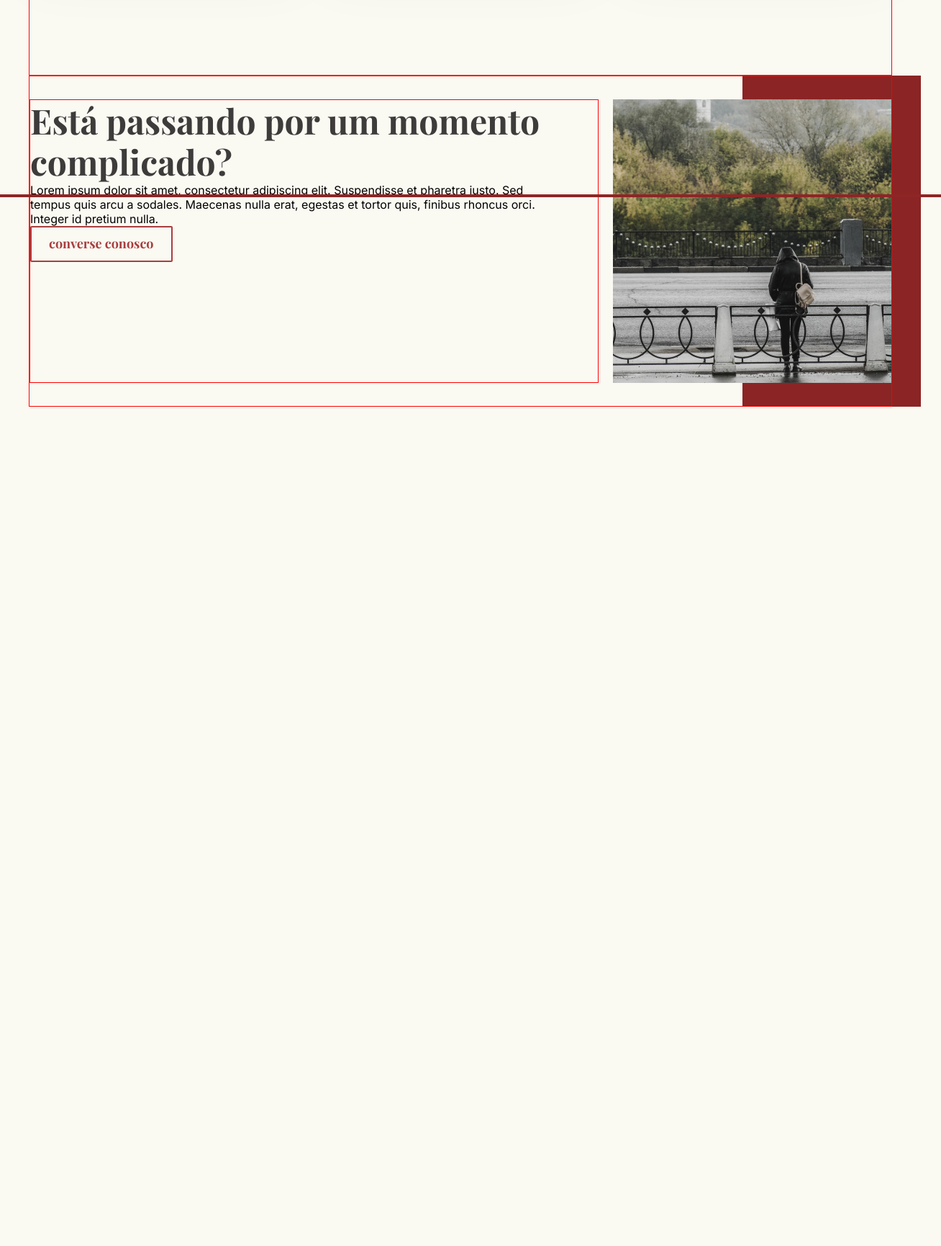
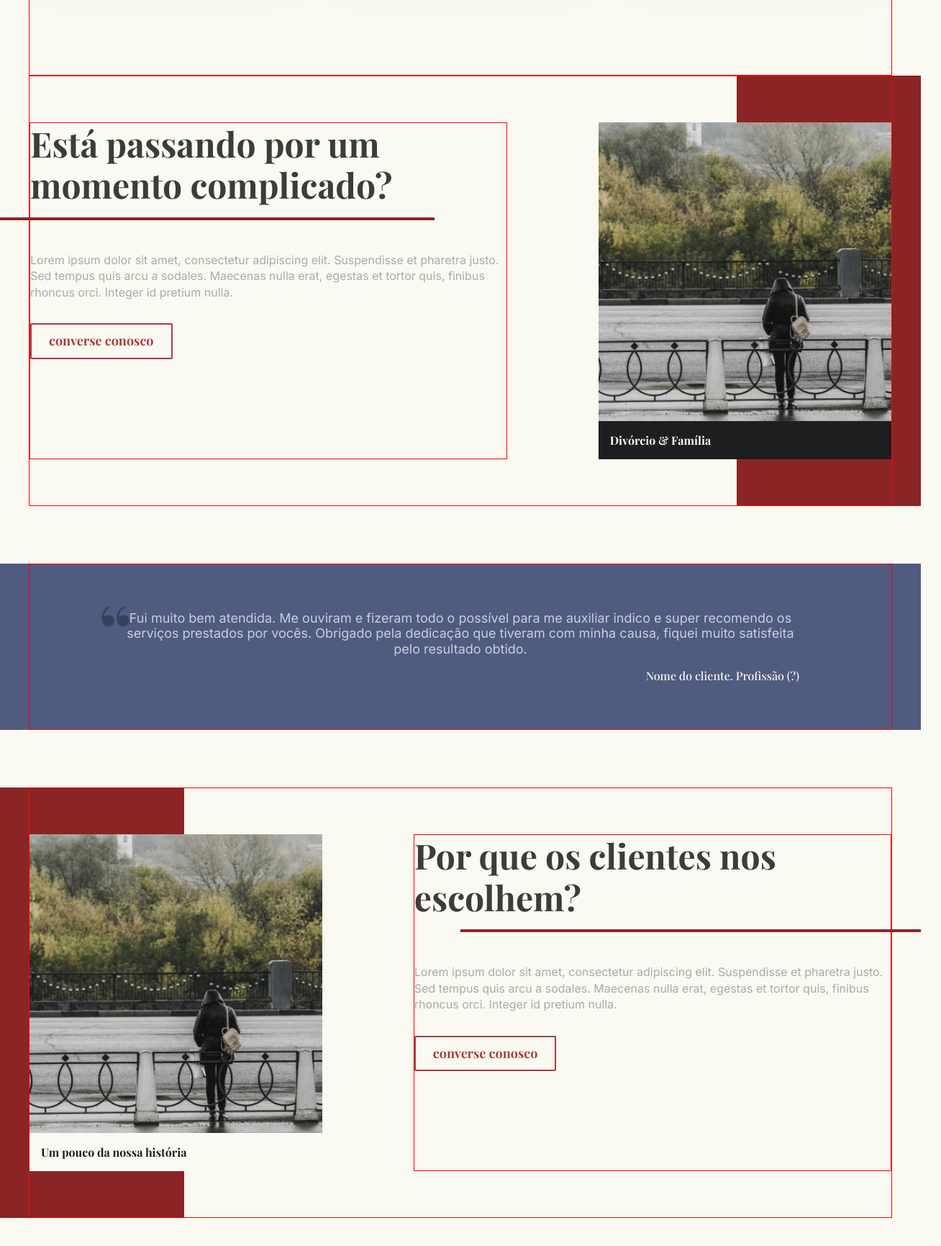
Before and after one commit to combizera/gabiBortoluzzi, a plain HTML site: page index.html in a window 1280 px wide. Shown: the part 1300-3031 px from the top of the page at 72% size, 1308 px wide, since content can reach past the window. Before the commit the page ends 2025 px from the top, so only its background shows below. Drawn offline with nearby package versions, Linux system fonts and the light colour scheme.

Commit message:
sobre-desktop

```diff
--- a/assets/css/_layout.scss
+++ b/assets/css/_areas.scss
@@ -1,71 +1,4 @@
-header {
-  display: flex;
-  justify-content: space-between;
-}
-
-.container {
-  max-width: 1200px;
-  margin: 0 auto !important;
-}
-
-.header__logo img {
-  max-width: 100%;
-}
-
-.header__nav {
-  display: flex;
-  align-items: center;
-  justify-content: center;
-}
-.header__nav ul {
-  gap: $gap4;
-}
-
-.divisor {
-  &::after {
-    content: "";
-    display: block;
-    position: absolute;
-    width: 110%;
-    height: 4px;
-    left: -100px;
-    background: $red-normal;
-    transform: translateY(16px);
-  }
-}
-
-// Hero
-.hero {
-  display: grid;
-  grid-template-columns: 1fr 1fr;
-}
-
-.hero__txt {
-  position: relative;
-  display: flex;
-  flex-direction: column;
-  padding-top: $gap9;
-}
-
-.hero__cta {
-  margin-top: 4rem;
-}
-
-.hero__img {
-  display: flex;
-  justify-content: flex-end;
-  padding: $gap4 0;
-
-  img {
-    filter: drop-shadow(0px 74px 80px rgba(0, 0, 0, 0.14))
-      drop-shadow(0px 27.0112px 29.2013px rgba(0, 0, 0, 0.0965974))
-      drop-shadow(0px 13.1134px 14.1767px rgba(0, 0, 0, 0.0778807))
-      drop-shadow(0px 6.42845px 6.94968px rgba(0, 0, 0, 0.0621193))
-      drop-shadow(0px 2.54182px 2.74791px rgba(0, 0, 0, 0.0434026));
-  }
-}
-
-// Seção Áreas
+// Seção Áreas de Atuação
 
 .areas {
   display: flex;
@@ -140,30 +73,3 @@ header {
     }
   }
 }
-
-// Seção Chamada
-.chamada-bg {
-  background: linear-gradient(90deg, #faf9f2 80.59%, #8b2424 80.6%);
-}
-
-.chamada {
-  display: grid;
-  grid-template-columns: 66% 34%;
-  padding: $gap4 0;
-}
-
-.chamada__txt {
-  padding-right: 4rem;
-  display: flex;
-  flex-direction: column;
-  align-items: flex-start;
-
-  a {
-    display: inline-flex;
-  }
-}
-
-.chamada__img {
-  display: flex;
-  justify-content: flex-end;
-}
--- /dev/null
+++ b/assets/css/_base.scss
@@ -0,0 +1,57 @@
+// Cores
+
+$bg-light: #faf9f2;
+
+$grey-light: #aaa;
+$grey-dark: #3e3b3b;
+$grey-black: #1d1e1f;
+
+$red-light: #a83e3e;
+$red-normal: #8f2525;
+$red-dark: #3c1e1e;
+
+// Espaçamentos
+
+$gap0: 0px;
+$gap1: 8px;
+$gap2: 16px;
+$gap3: 24px;
+$gap4: 32px;
+$gap5: 48px;
+$gap6: 64px;
+$gap7: 80px;
+$gap8: 96px;
+$gap9: 128px;
+
+// Elementos Base
+
+.container {
+  max-width: 1200px;
+  margin: 0 auto !important;
+}
+
+.divisor {
+  &::after {
+    content: "";
+    display: block;
+    position: absolute;
+    width: 100%;
+    height: 4px;
+    left: -100px;
+    background: $red-normal;
+    transform: translateY(16px);
+  }
+}
+
+.divisor2 {
+  &::after {
+    content: "";
+    display: block;
+    position: absolute;
+    width: 50%;
+    height: 4px;
+    right: 0px;
+    background: $red-normal;
+    transform: translateY(16px);
+  }
+}
--- /dev/null
+++ b/assets/css/_chamada.scss
@@ -0,0 +1,61 @@
+// Seção Chamada
+.chamada-bg {
+  background: linear-gradient(90deg, #faf9f2 80%, #8b2424 80%);
+}
+.chamada-bg2 {
+  background: linear-gradient(90deg, #8b2424 20%, #faf9f2 20%);
+}
+
+.chamada {
+  display: grid;
+  grid-template-columns: 66% 34%;
+  padding: $gap6 0;
+}
+.chamada2 {
+  display: grid;
+  grid-template-columns: 34% 66%;
+  padding: $gap6 0;
+}
+
+.chamada__txt {
+  margin-right: 16%;
+  display: flex;
+  flex-direction: column;
+  align-items: flex-start;
+  position: relative;
+
+  a {
+    display: inline-flex;
+  }
+  p {
+    margin: $gap6 0 $gap4 0;
+  }
+}
+
+.chamada__txt2 {
+  margin-left: 16%;
+  display: flex;
+  flex-direction: column;
+  align-items: flex-start;
+  a {
+    display: inline-flex;
+  }
+  p {
+    margin: $gap6 0 $gap4 0;
+  }
+}
+
+.chamada__img {
+  display: flex;
+  justify-content: flex-end;
+  flex-direction: column;
+}
+
+.chamada__img-leg {
+  background-color: $grey-black;
+  color: $bg-light;
+}
+.chamada__img-leg2 {
+  background-color: $bg-light;
+  color: $grey-black;
+}
--- a/assets/css/_colors.scss
+++ /dev/null
@@ -1,8 +0,0 @@
-$bg-light: #faf9f2;
-
-$grey-dark: #3e3b3b;
-$grey-light: #aaa;
-
-$red-light: #a83e3e;
-$red-normal: #8f2525;
-$red-dark: #3c1e1e;
--- /dev/null
+++ b/assets/css/_depo.scss
@@ -0,0 +1,43 @@
+.depo-bg {
+  background-color: #505b80;
+  margin: $gap7 0;
+}
+
+.depo {
+  padding: $gap6 $gap9;
+  text-align: center;
+}
+
+.depo__depo {
+  font-size: 1.125rem;
+  line-height: 120%;
+
+  text-align: center;
+
+  color: rgba(255, 255, 255, 0.7);
+  position: relative;
+
+  &::before {
+    content: "“";
+    font-family: "Playfair Display", serif;
+    font-weight: 700;
+    font-size: 100px;
+    line-height: 100px;
+    /* identical to box height, or 100% */
+
+    color: #03060d;
+
+    opacity: 0.3;
+    position: absolute;
+    top: -1.5rem;
+    left: -2rem;
+  }
+}
+
+.depo__name {
+  font-family: "Playfair Display";
+  text-align: right;
+  margin-top: $gap2;
+
+  color: $bg-light;
+}
--- /dev/null
+++ b/assets/css/_header.scss
@@ -0,0 +1,18 @@
+header {
+  display: flex;
+  justify-content: space-between;
+}
+
+.header__logo img {
+  max-width: 100%;
+}
+
+.header__nav {
+  display: flex;
+  align-items: center;
+  justify-content: center;
+}
+
+.header__nav ul {
+  gap: $gap4;
+}
--- /dev/null
+++ b/assets/css/_hero.scss
@@ -0,0 +1,30 @@
+// Hero
+.hero {
+  display: grid;
+  grid-template-columns: 1fr 1fr;
+}
+
+.hero__txt {
+  position: relative;
+  display: flex;
+  flex-direction: column;
+  padding-top: $gap9;
+}
+
+.hero__cta {
+  margin-top: 4rem;
+}
+
+.hero__img {
+  display: flex;
+  justify-content: flex-end;
+  padding: $gap4 0;
+
+  img {
+    filter: drop-shadow(0px 74px 80px rgba(0, 0, 0, 0.14))
+      drop-shadow(0px 27.0112px 29.2013px rgba(0, 0, 0, 0.0965974))
+      drop-shadow(0px 13.1134px 14.1767px rgba(0, 0, 0, 0.0778807))
+      drop-shadow(0px 6.42845px 6.94968px rgba(0, 0, 0, 0.0621193))
+      drop-shadow(0px 2.54182px 2.74791px rgba(0, 0, 0, 0.0434026));
+  }
+}
--- a/assets/css/_spacing.scss
+++ /dev/null
@@ -1,10 +0,0 @@
-$gap0: 0px;
-$gap1: 8px;
-$gap2: 16px;
-$gap3: 24px;
-$gap4: 32px;
-$gap5: 48px;
-$gap6: 64px;
-$gap7: 80px;
-$gap8: 96px;
-$gap9: 128px;
--- a/assets/css/_tipo.scss
+++ b/assets/css/_tipo.scss
@@ -34,7 +34,8 @@ h4 {
 }
 
 h5 {
-  font-size: 24px;
+  font-size: 16px;
+  padding: $gap2;
 }
 h6 {
   font-size: 18px;
@@ -143,6 +144,9 @@ a {
   font-size: 3rem;
   line-height: 120%;
   color: $grey-dark;
+}
+
+.tit-sec-div {
   &::after {
     content: "";
     position: absolute;
@@ -154,3 +158,8 @@ a {
     background-color: $grey-dark;
   }
 }
+
+.txt-base {
+  line-height: 140%;
+  color: $grey-light;
+}
--- a/assets/css/style.scss
+++ b/assets/css/style.scss
@@ -4,7 +4,7 @@
   box-sizing: border-box;
 }
 
-@import "./colors";
+@import "./_base.scss";
 @import "./_tipo.scss";
 
 body {
@@ -12,9 +12,6 @@ body {
   background-color: $bg-light;
   padding-bottom: 10rem;
 }
-
-@import "./_spacing.scss";
-@import "./_layout.scss";
 
 ul {
   display: flex;
@@ -29,3 +26,9 @@ ul {
 .borda {
   border: 1px solid red;
 }
+
+@import "./_header.scss";
+@import "./_hero.scss";
+@import "./_areas.scss";
+@import "./_chamada.scss";
+@import "./_depo.scss";
--- a/index.html
+++ b/index.html
@@ -51,25 +51,25 @@
         <article class="areas borda container">
             <div class="areas__tit borda">
                 <p class="txt-apoio">Experiência Jurídica</p>
-                <h2 class="tit-sec">Áreas de Atuação</h2>
+                <h2 class="tit-sec tit-sec-div">Áreas de Atuação</h2>
             </div>
             <div class="areas__grid">
                 <div class="areas__item">
                     <img src="./assets/img/exemplo.svg" alt="">
                     <h4>Direito da Família</h4>
-                    <p>Lorem ipsum dolor sit amet, consectetur adipiscing elit. Suspendisse et pharetra justo. Sed tempus quis arcu a sodales. Maecenas nulla erat, egestas et tortor quis, finibus rhoncus orci. Integer id pretium nulla.</p>
+                    <p class="txt-base">Lorem ipsum dolor sit amet, consectetur adipiscing elit. Suspendisse et pharetra justo. Sed tempus quis arcu a sodales. Maecenas nulla erat, egestas et tortor quis, finibus rhoncus orci. Integer id pretium nulla.</p>
                     <a href="#">veja mais <span class="seta"></span></a>
                 </div>
                 <div class="areas__item">
                     <img src="./assets/img/exemplo.svg" alt="">
                     <h4>Direito da Família</h4>
-                    <p>Lorem ipsum dolor sit amet, consectetur adipiscing elit. Suspendisse et pharetra justo. Sed tempus quis arcu a sodales. Maecenas nulla erat, egestas et tortor quis, finibus rhoncus orci. Integer id pretium nulla.</p>
+                    <p class="txt-base">Lorem ipsum dolor sit amet, consectetur adipiscing elit. Suspendisse et pharetra justo. Sed tempus quis arcu a sodales. Maecenas nulla erat, egestas et tortor quis, finibus rhoncus orci. Integer id pretium nulla.</p>
                     <a href="">veja mais<span class="seta"></span></a>
                 </div>
                 <div class="areas__item">
                     <img src="./assets/img/exemplo.svg" alt="">
                     <h4>Direito da Família</h4>
-                    <p>Lorem ipsum dolor sit amet, consectetur adipiscing elit. Suspendisse et pharetra justo. Sed tempus quis arcu a sodales. Maecenas nulla erat, egestas et tortor quis, finibus rhoncus orci. Integer id pretium nulla.</p>
+                    <p class="txt-base">Lorem ipsum dolor sit amet, consectetur adipiscing elit. Suspendisse et pharetra justo. Sed tempus quis arcu a sodales. Maecenas nulla erat, egestas et tortor quis, finibus rhoncus orci. Integer id pretium nulla.</p>
                     <a href="">veja mais<span class="seta"></span></a>
                 </div>
             </div>
@@ -80,10 +80,36 @@
                 <div class="chamada__txt borda">
                     <h2 class="tit-sec">Está passando por um momento complicado?</h2>
                     <span class="divisor"></span>
-                    <p>Lorem ipsum dolor sit amet, consectetur adipiscing elit. Suspendisse et pharetra justo. Sed tempus quis arcu a sodales. Maecenas nulla erat, egestas et tortor quis, finibus rhoncus orci. Integer id pretium nulla.</p>
+                    <p class="txt-base">Lorem ipsum dolor sit amet, consectetur adipiscing elit. Suspendisse et pharetra justo. Sed tempus quis arcu a sodales. Maecenas nulla erat, egestas et tortor quis, finibus rhoncus orci. Integer id pretium nulla.</p>
                     <a href="#" class="btn btn__sec">converse conosco</a>
                 </div>
-                <div class="chamada__img"><img src="./assets/img/prob.png" alt="Mulher passando por um momento difícil"></div>
+                <div class="chamada__img"><img src="./assets/img/prob.png" alt="Mulher passando por um momento difícil">
+                    <div class="chamada__img-leg">
+                        <h5>Divórcio & Família</h5>
+                    </div>
+                </div>
+            </section>
+        </div>
+        <div class="depo-bg">
+            <section class="depo container borda">
+                <p class="depo__depo">Fui muito bem atendida. Me ouviram e fizeram todo o possível para me auxiliar indico e super recomendo os serviços prestados por vocês. Obrigado pela dedicação que tiveram com minha causa, fiquei muito satisfeita pelo resultado obtido.</p>
+                <p class="depo__name">Nome do cliente. Profissão (?)</p>
+            </section>
+        </div>
+
+        <div class="chamada-bg2">
+            <section class="chamada2 container borda">
+                <div class="chamada__img"><img src="./assets/img/prob.png" alt="Mulher passando por um momento difícil">
+                    <div class="chamada__img-leg2">
+                        <h5>Um pouco da nossa história</h5>
+                    </div>
+                </div>
+                <div class="chamada__txt2 borda">
+                    <h2 class="tit-sec">Por que os clientes nos escolhem?</h2>
+                    <span class="divisor2"></span>
+                    <p class="txt-base">Lorem ipsum dolor sit amet, consectetur adipiscing elit. Suspendisse et pharetra justo. Sed tempus quis arcu a sodales. Maecenas nulla erat, egestas et tortor quis, finibus rhoncus orci. Integer id pretium nulla.</p>
+                    <a href="#" class="btn btn__sec">converse conosco</a>
+                </div>
             </section>
         </div>
     </main>
```
Also changed, not shown: assets/css/style.css, assets/img/bg.jpg (added), 1 other file.
